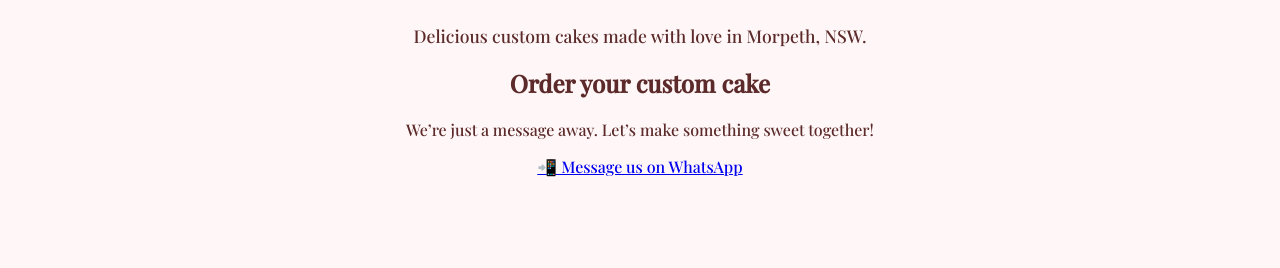
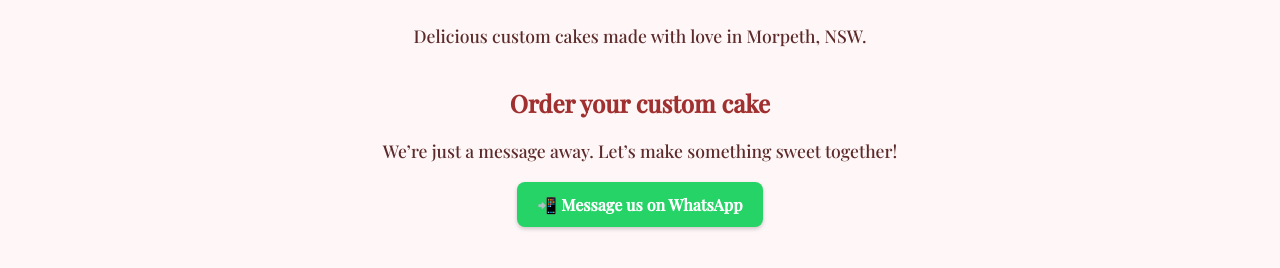
Before and after one commit to alexk2321/SweetoMama-, a plain HTML site: page index.html in a window 1280 px wide. Shown: the part 342-610 px from the top of the page. Drawn offline with nearby package versions, Linux system fonts and the light colour scheme.

Commit message:
Update style.css

```diff
--- a/style.css
+++ b/style.css
@@ -44,3 +44,32 @@ main {
   max-width: 600px;
   margin: 20px auto;
 }
+.contact {
+  margin-top: 40px;
+}
+
+.contact h2 {
+  font-size: 1.5em;
+  color: #a03030;
+}
+
+.contact p {
+  font-size: 1.1em;
+  margin-bottom: 20px;
+}
+
+.whatsapp-button {
+  display: inline-block;
+  padding: 12px 20px;
+  background-color: #25D366;
+  color: white;
+  border-radius: 8px;
+  text-decoration: none;
+  font-weight: bold;
+  font-size: 1em;
+  box-shadow: 0 2px 4px rgba(0,0,0,0.2);
+}
+
+.whatsapp-button:hover {
+  background-color: #1ebe5c;
+}
```
